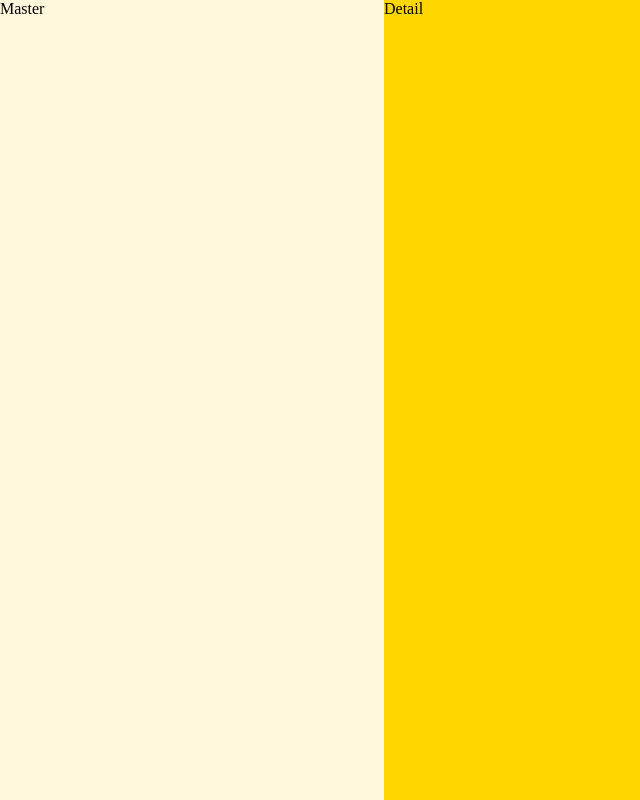
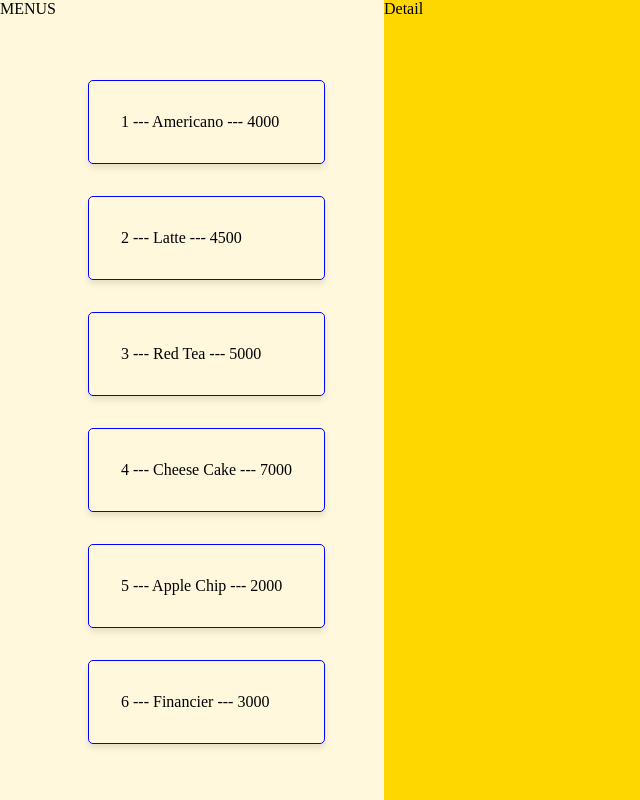
Before and after one commit to ckck24-zerock/0218, a website: page public/menu.html in a window 1280 px wide. Shown: the whole page, without its empty margins (0-640 px from the left). Drawn offline with Linux system fonts and the light colour scheme.

Commit message:
vite config

```diff
--- a/public/menu.html
+++ b/public/menu.html
@@ -42,11 +42,29 @@
     background-color: gold;
   }
 
+  .menuList {
+      margin-top: 5em;
+  }
+
+  .menuList li {
+      list-style: none;
+      margin: 2em;
+      border: 1px solid blue;
+      padding: 2em;
+      border-radius: 5px;
+      box-shadow: 0 4px 6px rgba(0, 0, 0, 0.1); /* 아래쪽 그림자 */
+  }
+
 </style>
 
 <div class="container">
   <div class="master">
-    Master
+    <div>MENUS</div>
+    <div>
+        <ul class="menuList">
+
+        </ul>
+    </div>
   </div>
   <div class="detail">
     Detail
@@ -58,13 +76,34 @@
 
   const menus = [
     {mno: 1, mname: 'Americano', price:4000, img1:'1.jpg', img2:'2.jpg', cat:'coffee'},
-    {mno: 2, mname: 'Latte', price:4500, img1:'1.jpg', img2:'2.jpg', cat:'coffee'},
-    {mno: 3, mname: 'Red Tea', price:5000, img1:'1.jpg', img2:'2.jpg', cat:'coffee'},
-    {mno: 4, mname: 'Cheese Cake', price:7000, img1:'1.jpg', img2:'2.jpg', cat:'cake'},
-    {mno: 5, mname: 'Apple Chip', price:2000, img1:'1.jpg', img2:'2.jpg', cat:'cookie'},
-    {mno: 6, mname: 'Financier', price:3000, img1:'1.jpg', img2:'2.jpg', cat:'cookie'},
+    {mno: 2, mname: 'Latte', price:4500, img1:'2.jpg', img2:'2.jpg', cat:'coffee'},
+    {mno: 3, mname: 'Red Tea', price:5000, img1:'3.jpg', img2:'2.jpg', cat:'coffee'},
+    {mno: 4, mname: 'Cheese Cake', price:7000, img1:'4.jpg', img2:'2.jpg', cat:'cake'},
+    {mno: 5, mname: 'Apple Chip', price:2000, img1:'5.jpg', img2:'2.jpg', cat:'cookie'},
+    {mno: 6, mname: 'Financier', price:3000, img1:'6.jpg', img2:'2.jpg', cat:'cookie'},
   ]
 
+  function makeMenuList() {
+
+      let str = ''
+
+      for (let i = 0; i < menus.length ; i++) {
+          const menu = menus[i]
+          console.dir(menu)
+
+          const {mno, mname, price} = menu //구조 분해 할당
+
+          console.log(mno, mname, price)
+          console.log("----------------")
+
+          str += `<li>${mno} --- ${mname} --- ${price}</li>`
+      }//end for
+
+      document.querySelector(".menuList").innerHTML = str
+
+  }
+
+  makeMenuList()
 
 </script>
 
```
